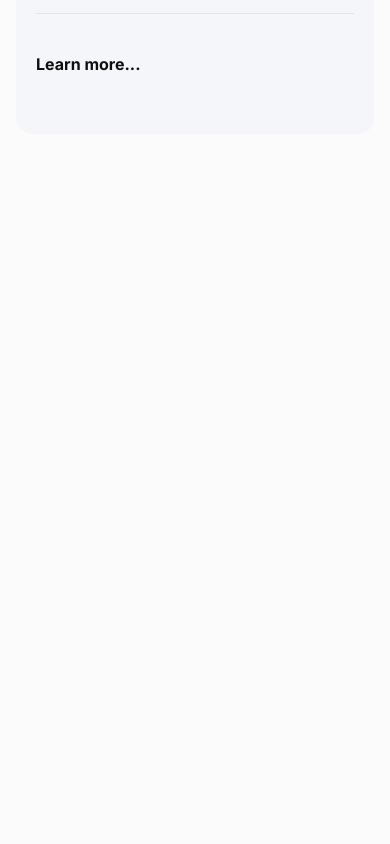
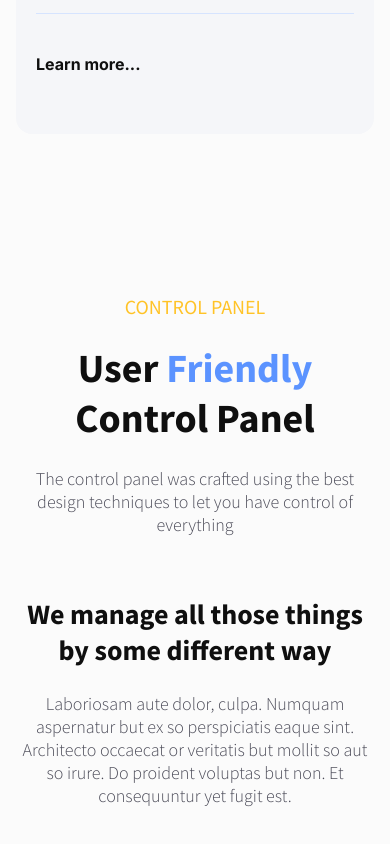
Before and after one commit to pujiragil/goaldime, a Next.js app: page / in a window 390 px wide. Shown: the part 7652-8496 px from the top of the page. Before the commit the page ends 7866 px from the top, so only its background shows below. Built offline with nearby package versions, Linux system fonts and the light colour scheme.

Commit message:
create header panel components (mobile only)

```diff
--- a/components/Features/MoreFeatures.tsx
+++ b/components/Features/MoreFeatures.tsx
@@ -31,7 +31,7 @@ const FeaturesCard = styled.div`
 const Card = styled.div`
   cursor: pointer;
   padding: 60px 20px;
-  background: #f5f6f9;
+  background: #F5F6F9;
   border-radius: 1rem;
   display: flex;
   flex-direction: column;
--- /dev/null
+++ b/components/Panel/index.tsx
@@ -0,0 +1,47 @@
+import styled from "styled-components";
+import { Container, Highlight, Subtitle, Title } from "../Global";
+
+const PanelWrapper = styled.section`
+  display: flex;
+  flex-direction: column;
+  gap: 60px;
+`
+
+const PanelHeader = styled.div`
+  display: flex;
+  flex-direction: column;
+  gap: 24px;
+  align-items: center;
+  text-align: center;
+`
+
+const SubHeading = styled.h2`
+  font-weight: 700;
+  font-size: 28px;
+  color: ${({ theme }) => theme.colors.primary};
+`
+
+const Paragraph = styled(Subtitle)`
+  color: #4A4A57;
+  font-size: 18px;
+  font-weight: 300;
+`
+
+export default function Panel() {
+  return (
+    <Container>
+      <PanelWrapper>
+        <PanelHeader>
+          <Subtitle>CONTROL PANEL</Subtitle>
+          <Title>User <Highlight>Friendly</Highlight> Control Panel</Title>
+          <Paragraph>The control panel was crafted using the best design techniques to let you have control of everything</Paragraph>
+        </PanelHeader>
+
+        <PanelHeader>
+          <SubHeading>We manage all those things by some different way</SubHeading>
+          <Paragraph>Laboriosam aute dolor, culpa. Numquam aspernatur but ex so perspiciatis eaque sint. Architecto occaecat or veritatis but mollit so aut so irure. Do proident voluptas but non. Et consequuntur yet fugit est.</Paragraph>
+        </PanelHeader>
+      </PanelWrapper>
+    </Container>
+  )
+}
--- a/pages/index.tsx
+++ b/pages/index.tsx
@@ -4,6 +4,7 @@ import MoreFeatures from "../components/Features/MoreFeatures";
 import Hero from "../components/Hero";
 import Layout from "../components/Layout";
 import Navbar from "../components/Navbar";
+import Panel from "../components/Panel";
 
 export default function Home() {
   return (
@@ -13,6 +14,7 @@ export default function Home() {
       <Dashboard />
       <Features />
       <MoreFeatures />
+      <Panel />
     </Layout>
   )
 }
```
